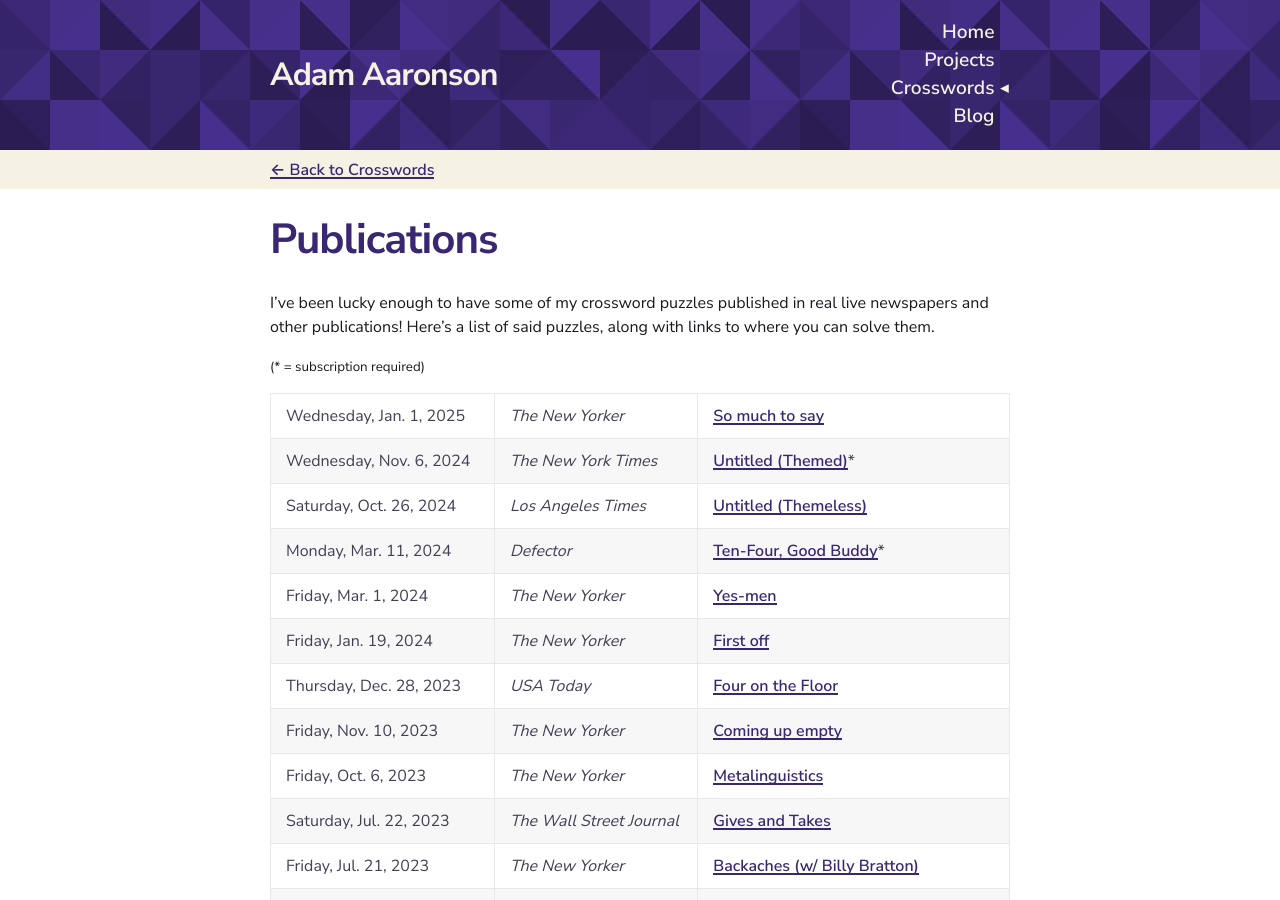
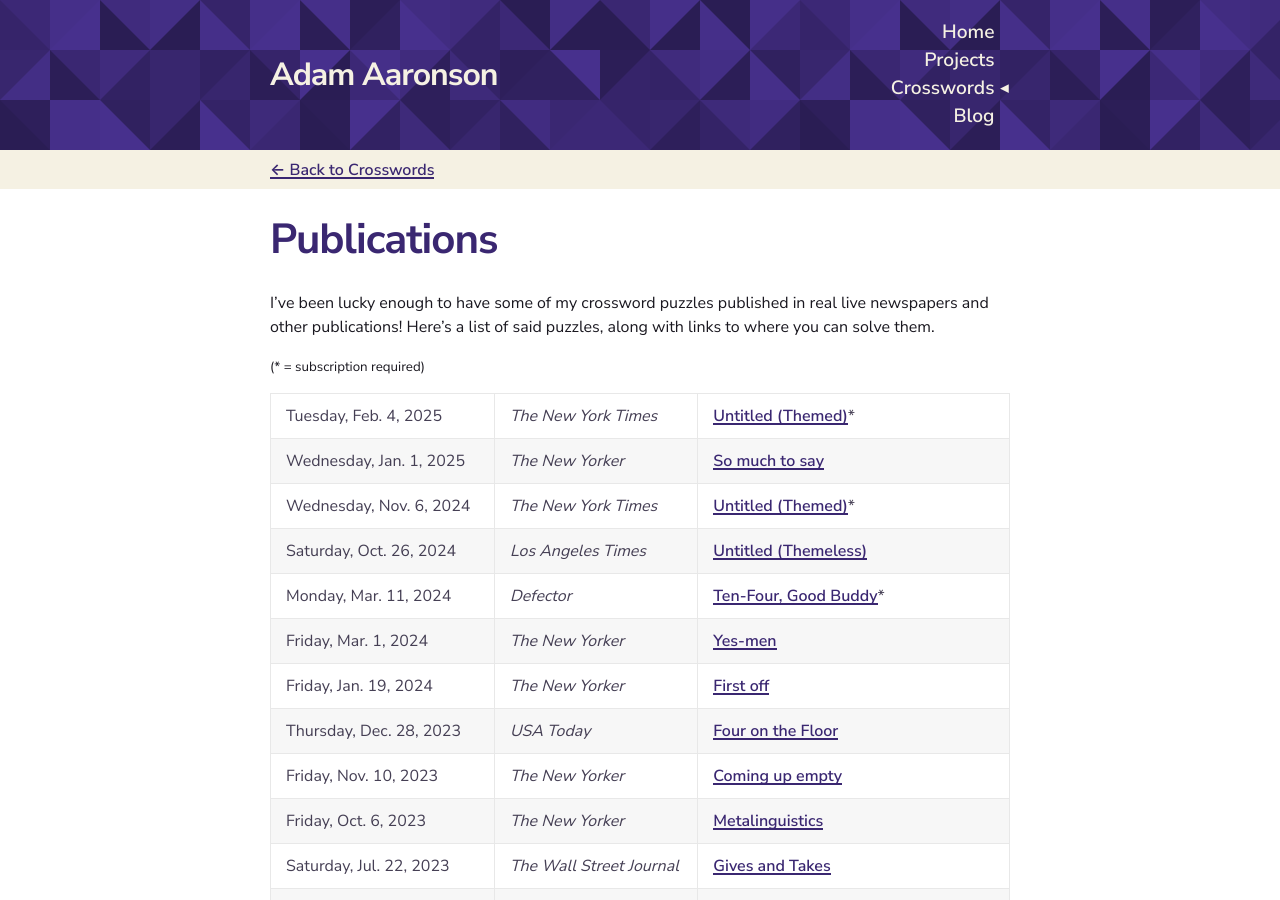
Before and after one commit to adamaaronson/adamaaronson.github.io, a Jekyll site: the page built from publications.md, in a window 1280 px wide and 900 px high. Built offline with Jekyll 4.4.1, drawn with Linux system fonts in a browser that asks for light colours.

Commit message:
Add new NYT puzzle

```diff
--- a/publications.md
+++ b/publications.md
@@ -9,6 +9,7 @@
 
 <small>(\* = subscription required)</small>
 
+Tuesday, Feb. 4, 2025 | _The New York Times_ | [Untitled (Themed)](https://www.nytimes.com/crosswords/game/daily/2025/02/04)\*
 Wednesday, Jan. 1, 2025 | _The New Yorker_ | [So much to say](https://www.newyorker.com/puzzles-and-games-dept/crossword/2025/01/01)
 Wednesday, Nov. 6, 2024 | _The New York Times_ | [Untitled (Themed)](https://www.nytimes.com/crosswords/game/daily/2024/11/06)\*
 Saturday, Oct. 26, 2024 | _Los Angeles Times_ | [Untitled (Themeless)](https://www.latimes.com/games/daily-crossword?id=tca241026&set=latimes&puzzleType=crossword)
```
